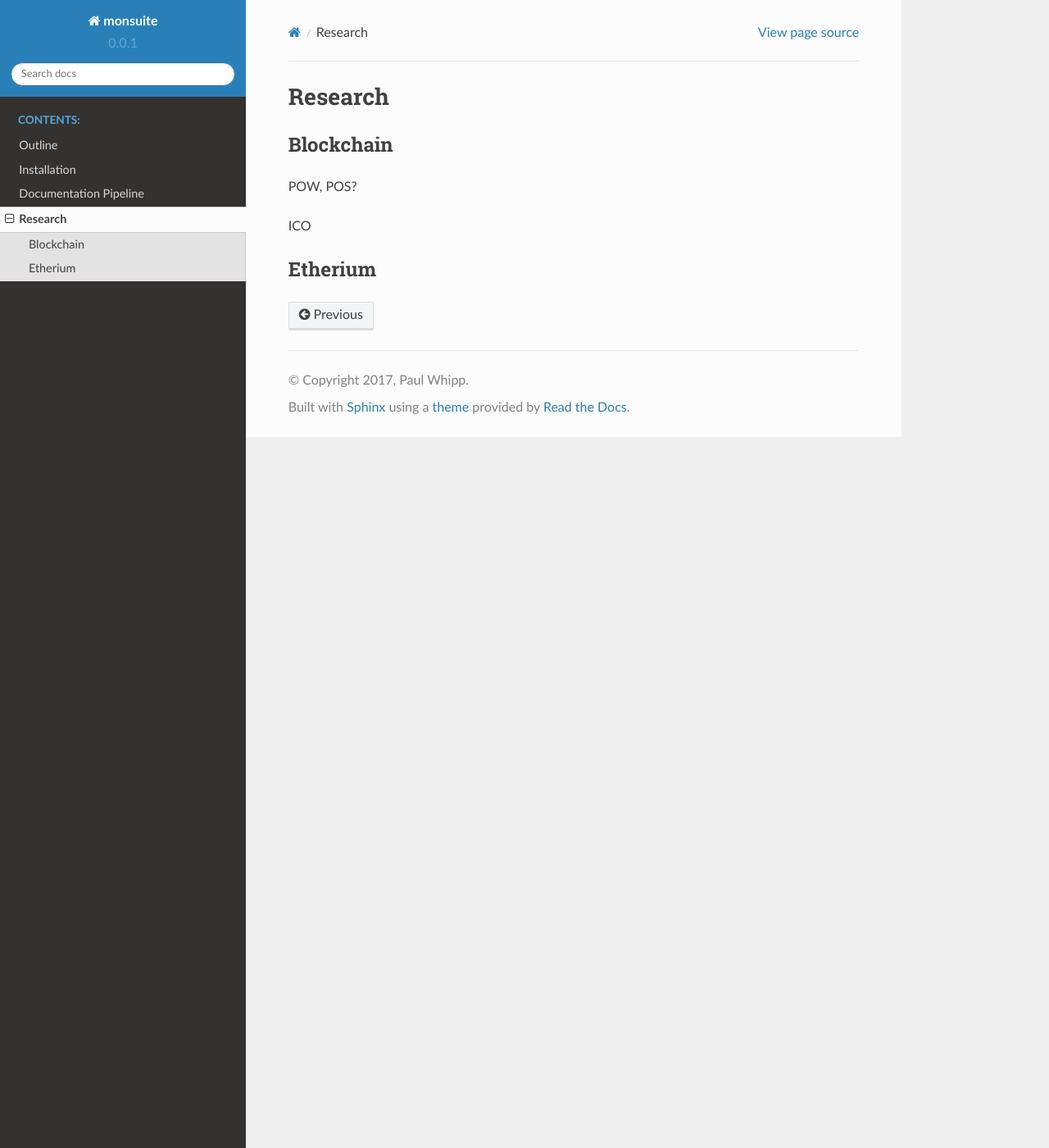
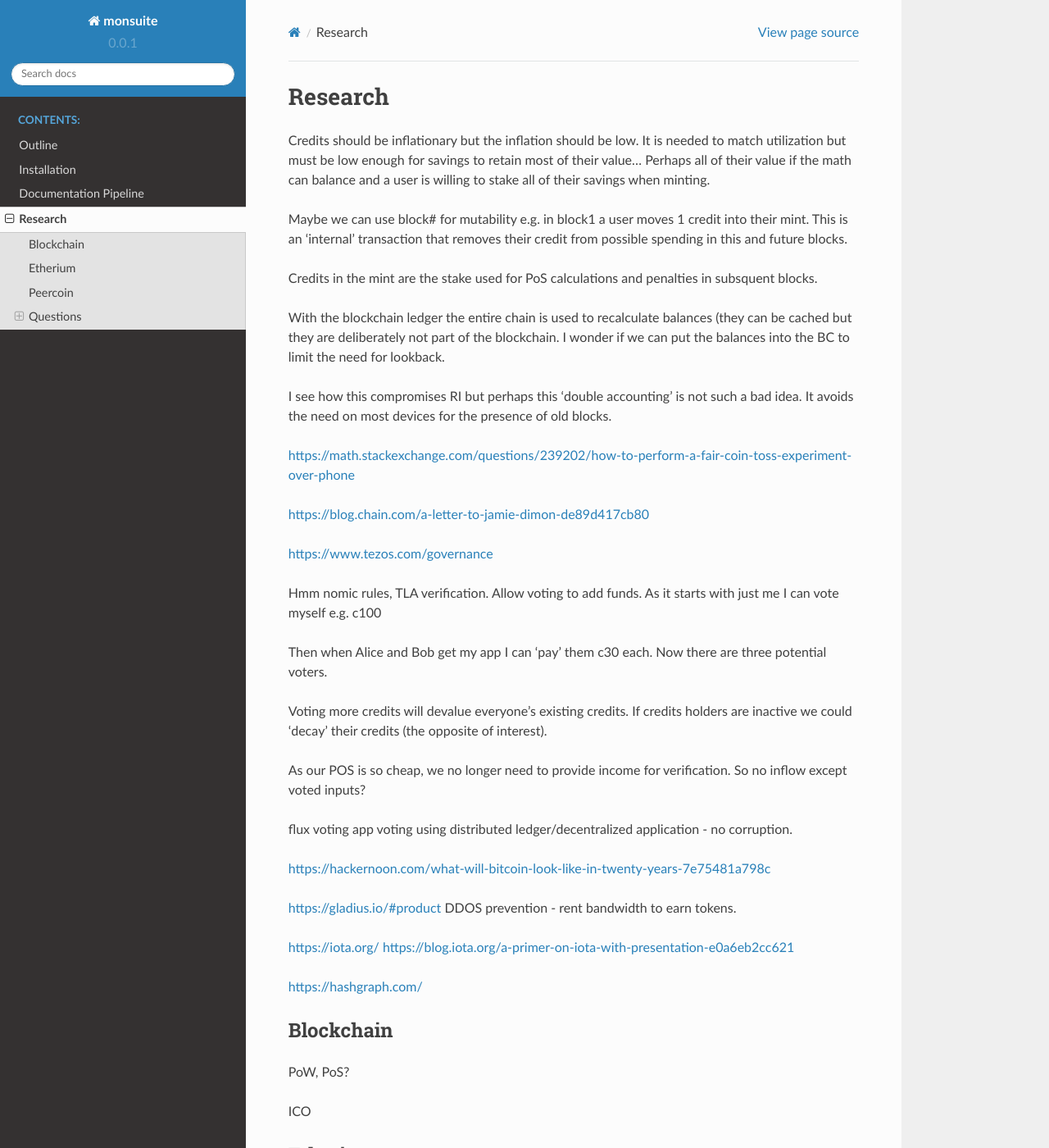
Before and after one commit to pwhipp/monsuite, a Sphinx documentation site: the page built from documentation/docs/research.rst, in a window 1280 px wide and 1400 px high. Shown: the whole window at 82% size. Built offline with Sphinx 7.4.7 and the Read the Docs theme 2.0.0, drawn with Linux system fonts in a browser that asks for light colours; some of the changed text lies outside the part shown.

Commit message:
mind dump

```diff
--- a/documentation/docs/research.rst
+++ b/documentation/docs/research.rst
@@ -1,12 +1,87 @@
 Research
 ========
+
+Credits should be inflationary but the inflation should be low. It is needed to match utilization but must be low
+enough for savings to retain most of their value... Perhaps all of their value if the math can balance and a user
+is willing to stake all of their savings when minting.
+
+Maybe we can use block# for mutability e.g. in block1 a user moves 1 credit into their mint. This is an 'internal'
+transaction that removes their credit from possible spending in this and future blocks.
+
+Credits in the mint are the stake used for PoS calculations and penalties in subsquent blocks.
+
+With the blockchain ledger the entire chain is used to recalculate balances (they can be cached but they are deliberately
+not part of the blockchain. I wonder if we can put the balances into the BC to limit the need for lookback.
+
+I see how this compromises RI but perhaps this 'double accounting' is not such a bad idea. It avoids the need on most
+devices for the presence of old blocks.
+
+https://math.stackexchange.com/questions/239202/how-to-perform-a-fair-coin-toss-experiment-over-phone
+
+https://blog.chain.com/a-letter-to-jamie-dimon-de89d417cb80
+
+https://www.tezos.com/governance
+
+Hmm nomic rules, TLA verification. Allow voting to add funds. As it starts with just me I can vote myself e.g. c100
+
+Then when Alice and Bob get my app I can 'pay' them c30 each. Now there are three potential voters.
+
+Voting more credits will devalue everyone's existing credits.
+If credits holders are inactive we could 'decay' their credits (the opposite of interest).
+
+As our POS is so cheap, we no longer need to provide income for verification.
+So no inflow except voted inputs?
+
+flux voting app
+voting using distributed ledger/decentralized application - no corruption.
+
+
+https://hackernoon.com/what-will-bitcoin-look-like-in-twenty-years-7e75481a798c
+
+https://gladius.io/#product DDOS prevention - rent bandwidth to earn tokens.
+
+https://iota.org/
+https://blog.iota.org/a-primer-on-iota-with-presentation-e0a6eb2cc621
+
+https://hashgraph.com/
 
 Blockchain
 ----------
 
-POW, POS?
+PoW, PoS?
 
 ICO
 
 Etherium
 --------
+
+`Etherium is attempting to switch from POW to POS <https://www.youtube.com/watch?v=aRiUG2UeUBc>`_.
+
+'tragedy of the commons' Reward decreases over time resulting in less miners resulting in greater possibility of
+a 51% acquisition and subsequent corruption.
+
+Etherium casper algorithm
+Slasher
+Tendermint
+
+
+Sybil attack
+Chain of trust ~= #blocks with my transactions in them? No
+
+Peercoin
+--------
+
+Questions
+---------
+
+How can we avoid the need for any individual node to maintain a full copy of the ledger?
+........................................................................................
+
+Perhaps we can supply income on the basis of blocks held (inversely proportional to #blockcopies) such that we
+periodically verify the copy and the holder gets some credit on successful verification. The smaller #blockcopies
+the greater the credit.
+
+How can we avoid the need for POW?
+..................................
+
+`PoS vs PoW <http://bitfury.com/content/5-white-papers-research/pos-vs-pow-1.0.2.pdf>`_
--- a/documentation/index.rst
+++ b/documentation/index.rst
@@ -10,7 +10,9 @@ Welcome to monsuite's documentation!
    docs/documentation_pipeline
    docs/research
 
-This documentation is a collection of `restructured text files`_ organized with `Sphinx`_. To work with the
+This documentation is a collection of `restructured text files`_ organized with `Sphinx`_.
+
+While small documentation corrections and modifications may be made by selecting "Edit on GitHub", to work with the
 documentation, you ideally need a local installation and familiarity with:
 
  - `Git`_
```
Also changed, not shown: documentation/docs/monme.rst (added, +19 -0 lines).
